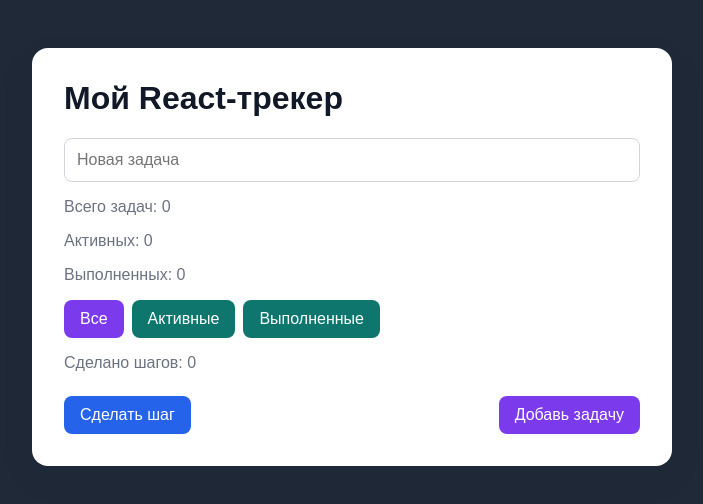
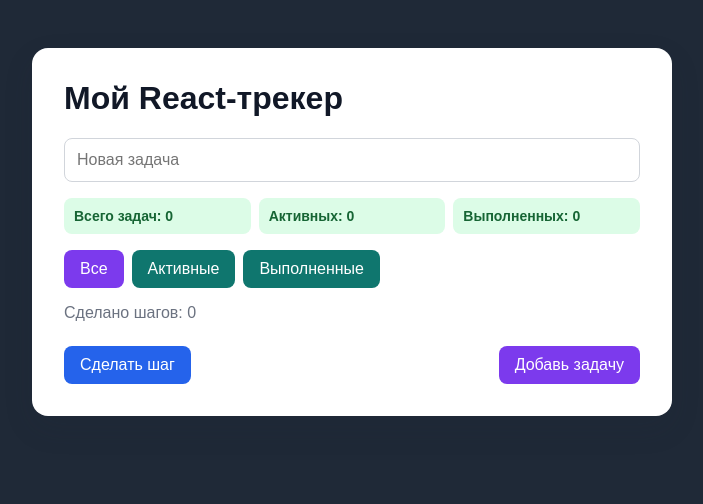
Before and after one commit to nursultaneskendir00/react-task-tracker, a React (Vite) app in the folder react-tasks/: page / in a window 1280 px wide. Shown: the top 504 px of the page, without its empty margins (288-991 px from the left). Built offline with nearby package versions, Linux system fonts and the light colour scheme.

Commit message:
Оформить счётчики React задач

```diff
--- a/react-tasks/src/App.css
+++ b/react-tasks/src/App.css
@@ -115,3 +115,23 @@ li.completed span {
 .clear-completed-button:hover {
   background-color: #c2410c;
 }
+.task-stats {
+  display: grid;
+  grid-template-columns: repeat(3, 1fr);
+  gap: 8px;
+  margin: 16px 0;
+}
+.task-stats p {
+  margin: 0;
+  padding: 10px;
+  color: #166534;
+  background-color: #dcfce7;
+  border-radius: 8px;
+  font-size: 14px;
+  font-weight: 600;
+}
+@media (max-width:480px) {
+  .task-stats {
+    grid-template-columns: 1fr;
+  }
+}
```
Also changed, not shown: 1 other file (tests, documents, lock files or other folders).
